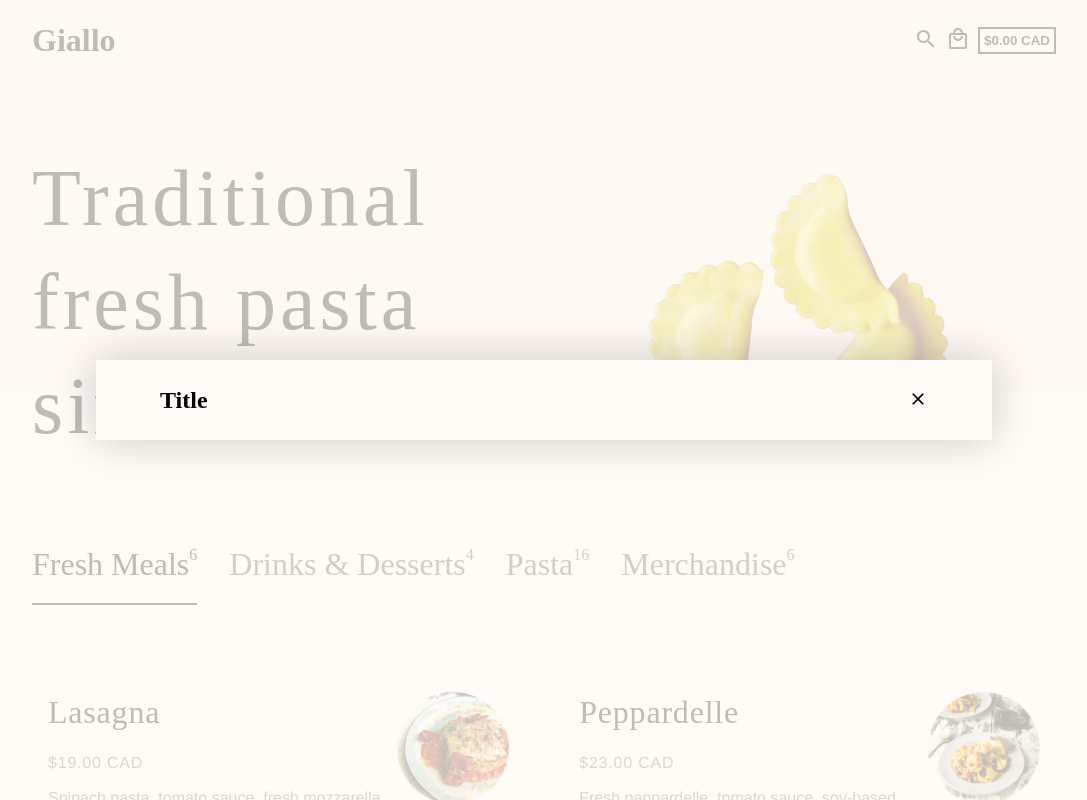
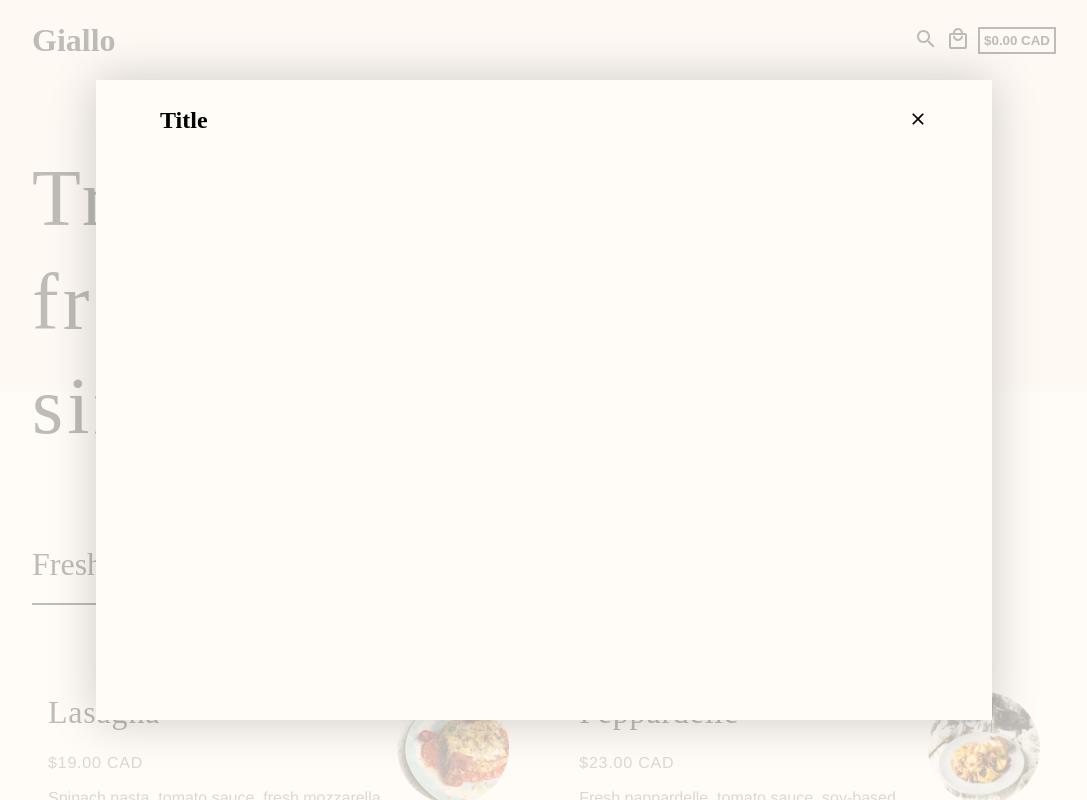
Before and after one commit to dineshraj-cell/italian-restaurant, a React (Create React App) app: page / in a window 1280 px wide. Both pictures are taken after a click on the element 374 px from the left and 748 px from the top of the page. Shown: the top 800 px of the page, without its empty margins (96-1183 px from the left). Built offline with nearby package versions, Linux system fonts and the light colour scheme.

Commit message:
sent items to modal

```diff
--- a/src/Components/MenuComponent.tsx
+++ b/src/Components/MenuComponent.tsx
@@ -7,6 +7,7 @@ import MenuItemModal from "./MenuItemModal";
 function MenuComponent() {
   const activeCategory = useCategory();
   const [openMenuDialog, setOpenMenuDialog] = useState(false);
+  const [selectedMenuItem, setSelectedMenuItem] = useState<Menu | {}>({});
   const [menuItems, setMenuItems] = useState([]);
 
   useEffect(() => {
@@ -19,8 +20,9 @@ function MenuComponent() {
     return title.toLowerCase().replace(/\s/g, "");
   };
 
-  const handleMenuDialogOpen = () => {
+  const handleMenuDialogOpen = (item: Menu) => {
     setOpenMenuDialog(true);
+    setSelectedMenuItem(item);
   };
 
   const handleMenuDialogClose = () => {
@@ -35,7 +37,7 @@ function MenuComponent() {
             <div
               key={`menu-item-${index}`}
               className="menu-card"
-              onClick={handleMenuDialogOpen}
+              onClick={() => handleMenuDialogOpen(item)}
             >
               <div className="menu-item">
                 <div className="menu-item-section-area">
@@ -61,6 +63,7 @@ function MenuComponent() {
       <MenuItemModal
         open={openMenuDialog}
         handleClose={handleMenuDialogClose}
+        data={selectedMenuItem}
       />
     </section>
   );
--- a/src/Components/MenuItemModal.jsx
+++ b/src/Components/MenuItemModal.jsx
@@ -1,11 +1,19 @@
-import React from "react";
+import React, { useEffect } from "react";
 import CloseIcon from "@mui/icons-material/Close";
 
-export default function MenuItemModal({ open, handleClose }) {
+export default function MenuItemModal({ open, handleClose, data }) {
+  useEffect(() => {
+    document.body.style.overflow = open ? "hidden" : "";
+  }, [open]);
+
+  useEffect(() => {
+    console.log(data);
+  }, [data]);
+
   return (
     open && (
       <div className="dialog">
-        <div className="dialog-overlay"></div>
+        <div className="dialog-overlay" onClick={handleClose}></div>
         <div className="dialog-modal">
           <div className="dialog-header">
             <h2 className="dialog-header-title">Title</h2>
@@ -16,6 +24,7 @@ export default function MenuItemModal({ open, handleClose }) {
               <CloseIcon fontSize="small" />
             </button>
           </div>
+          <div className="dialog-content"></div>
         </div>
       </div>
     )
--- a/src/styles/_dialog.scss
+++ b/src/styles/_dialog.scss
@@ -24,6 +24,7 @@
         box-shadow: 0 0 45px rgba(0, 0, 0, 0.2);
         z-index: 1;
         padding: 0 4rem;
+        height: 80%;
     }
     &-header {
         width: 100%;
@@ -32,4 +33,9 @@
         justify-content: space-between;
         align-items: center;
     }
+    &-content {
+        width: 100%;
+        height: calc(100% - 5rem);
+        overflow-y: auto;
+    }
 }
--- a/src/styles/style.css
+++ b/src/styles/style.css
@@ -280,6 +280,7 @@
           box-shadow: 0 0 45px rgba(0, 0, 0, 0.2);
   z-index: 1;
   padding: 0 4rem;
+  height: 80%;
 }
 
 .dialog-header {
@@ -294,6 +295,12 @@
   -webkit-box-align: center;
       -ms-flex-align: center;
           align-items: center;
+}
+
+.dialog-content {
+  width: 100%;
+  height: calc(100% - 5rem);
+  overflow-y: auto;
 }
 
 header {
```
Also changed, not shown: 1 other file (tests, documents, lock files or other folders).
